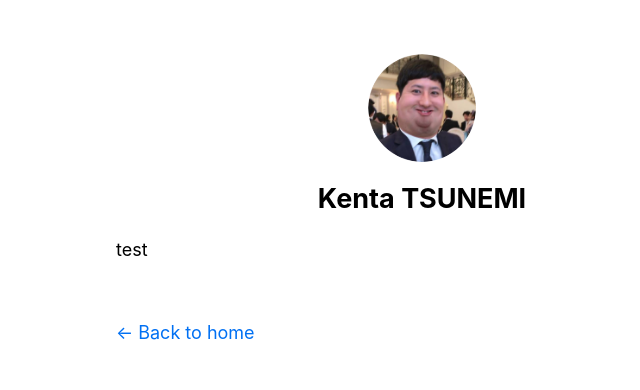
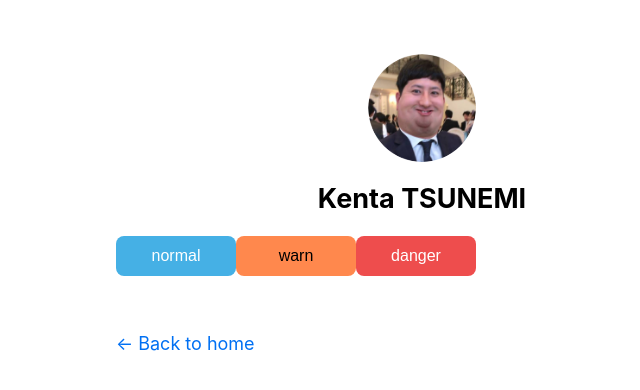
Before and after one commit to tocomi/nextjs-blog, a Next.js app: page /sandbox in a window 1280 px wide. Shown: the top 390 px of the page, without its empty margins (218-858 px from the left). Built offline with nearby package versions, Linux system fonts and the light colour scheme.

Commit message:
feat: add button component

```diff
--- /dev/null
+++ b/components/Button/Button.module.scss
@@ -0,0 +1,22 @@
+.button {
+  border: none;
+  border-radius: 8px;
+  font-size: 16px;
+  height: 40px;
+  outline: none;
+  width: 120px;
+}
+
+.normal {
+  background-color: #45b0e5;
+  color: white;
+}
+
+.warn {
+  background-color: #ff884d;
+}
+
+.danger {
+  background-color: #ee4d4d;
+  color: white;
+}
--- /dev/null
+++ b/components/Button/Container.tsx
@@ -0,0 +1,12 @@
+import React from 'react';
+import { Presenter } from './Presenter';
+
+interface P {
+  caption: string;
+  color: 'normal' | 'warn' | 'danger';
+}
+
+export const Button: React.FC<P> = (props: P) => {
+  const { caption, color } = props;
+  return <Presenter caption={caption} color={color} />;
+};
--- /dev/null
+++ b/components/Button/Presenter.tsx
@@ -0,0 +1,12 @@
+import React from 'react';
+import styles from './Button.module.scss';
+
+interface P {
+  caption: string;
+  color: 'normal' | 'warn' | 'danger';
+}
+
+export const Presenter: React.FC<P> = (props: P) => {
+  const { caption, color } = props;
+  return <button className={`${styles.button} ${styles[color]}`}>{caption}</button>;
+};
--- a/package.json
+++ b/package.json
@@ -14,6 +14,7 @@
     "date-fns": "^2.16.1",
     "gray-matter": "^4.0.2",
     "next": "^10.0.0",
+    "node-sass": "^4.0.0",
     "react": "16.13.1",
     "react-dom": "16.13.1",
     "remark": "^13.0.0",
--- a/pages/sandbox/index.tsx
+++ b/pages/sandbox/index.tsx
@@ -1,9 +1,12 @@
 import Layout from '../../components/layout';
+import { Button } from '../../components/Button/Container';
 
 const Sandbox = (): JSX.Element => {
   return (
     <Layout>
-      <span>test</span>
+      <Button caption="normal" color="normal" />
+      <Button caption="warn" color="warn" />
+      <Button caption="danger" color="danger" />
     </Layout>
   );
 };
```
Also changed, not shown: 1 other file (tests, documents, lock files or other folders).
